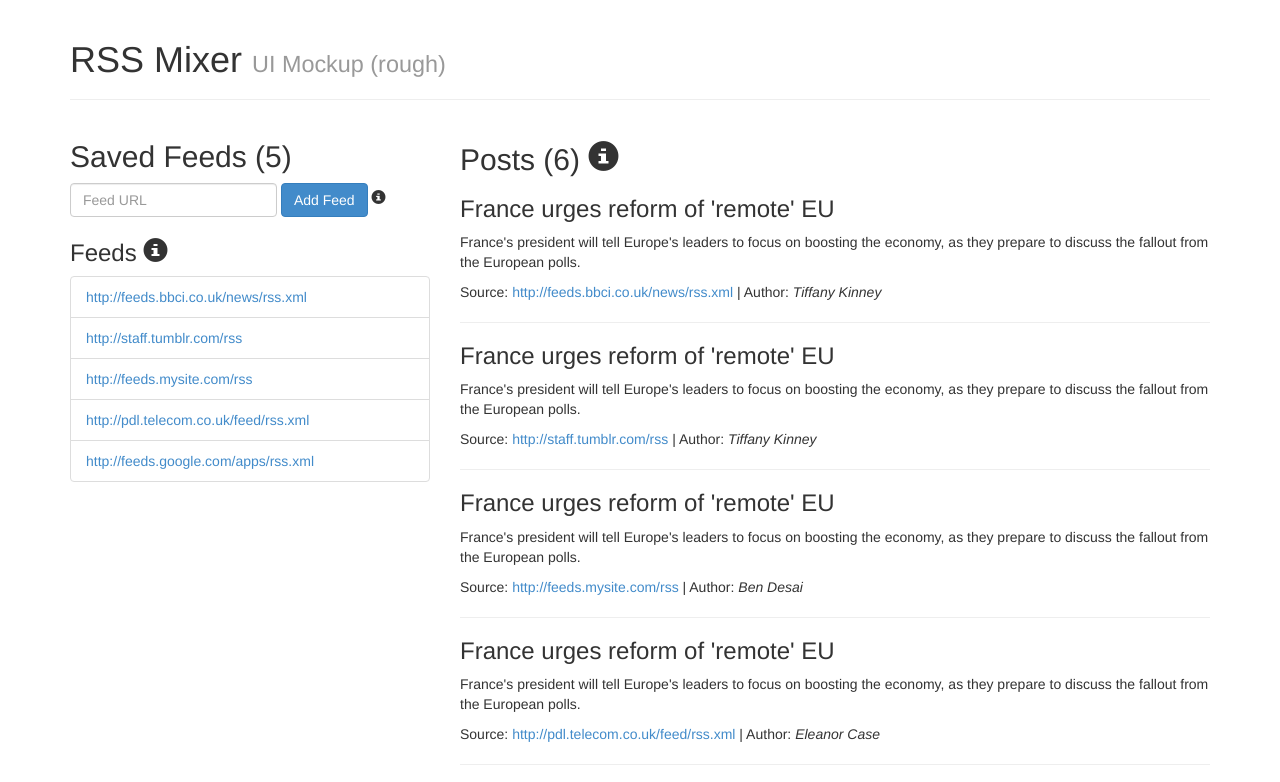
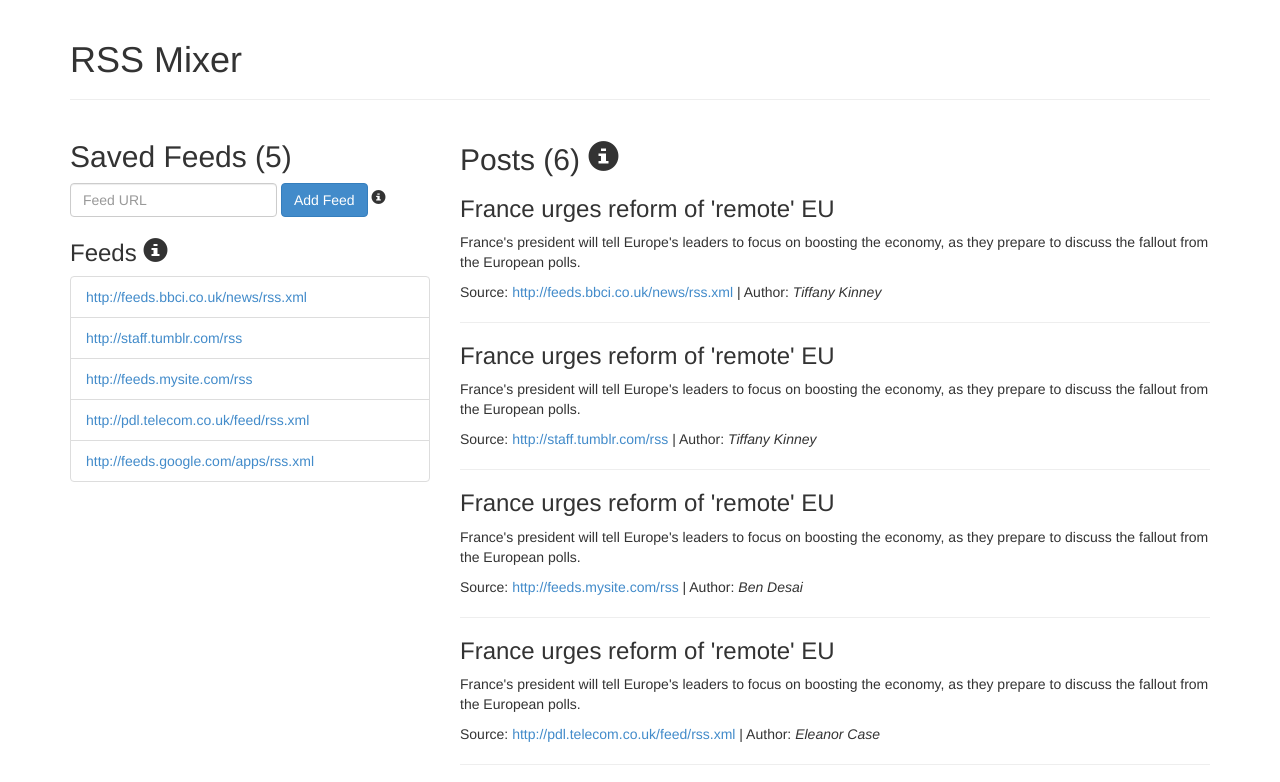
Before and after one commit to CucuIonel/cucuionel.github.io, a plain HTML site: page rss-mixer/index.html in a window 1280 px wide. Shown: the top 782 px of the page. Drawn offline with Linux system fonts and the light colour scheme.

Commit message:
Update title

```diff
--- a/rss-mixer/index.html
+++ b/rss-mixer/index.html
@@ -27,7 +27,6 @@
 <div id="mockup">
     <div class="page-header">
         <h1>RSS Mixer
-            <small>UI Mockup (rough)</small>
         </h1>
     </div>
     <div class="row clearfix" ng-controller="RssController">
```
